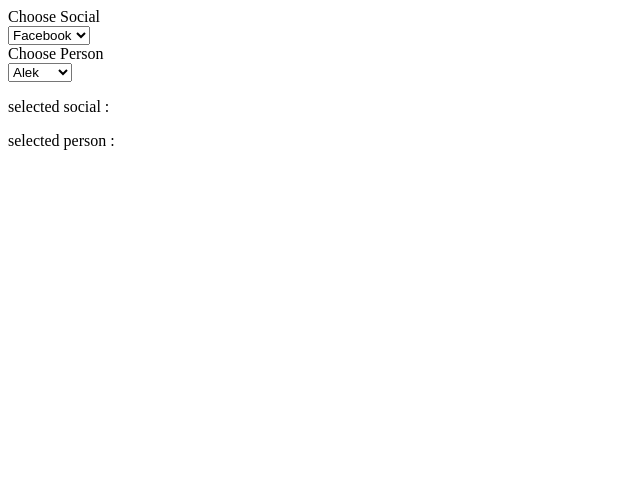
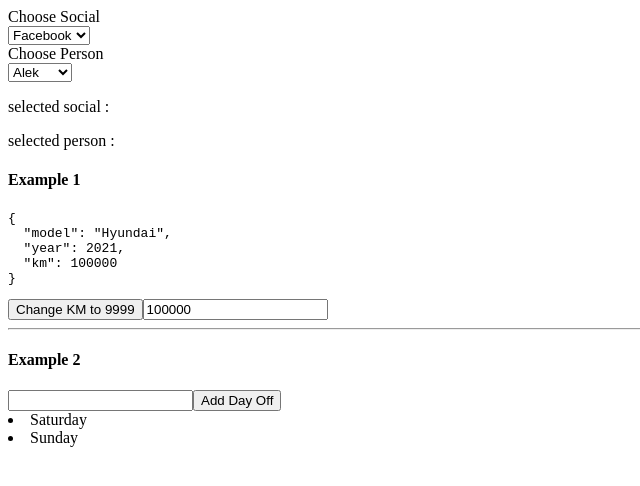
Before and after one commit to MickeyMKD/reactjs18, a React (Create React App) app: page / in a window 1280 px wide. Shown: the top 486 px of the page, without its empty margins (0-640 px from the left). Built offline with nearby package versions, Linux system fonts and the light colour scheme.

Commit message:
Updated c5

```diff
--- a/src/App.js
+++ b/src/App.js
@@ -1,39 +1,13 @@
-import { useState } from "react";
-import { Dropdown } from "./components/Dropdown";
-
-const socials = [
-  {value: "facebook", name: "Facebook"},
-  {value: "insta", name: "Instagram"},
-  {value: "snap", name: "SnapChat"},
-  {value: "tiktok", name: "Tik-Tok"},
-]
-
-const people = [
-  {value: "1", name: "Alek"},
-  {value: "2", name: "Bojan"},
-  {value: "3", name: "Stefani"},
-  {value: "4", name: "Kiko"},
-]
+import { DisplayDropdowns } from "./components/DisplayDropdowns";
+import { Examples } from "./components/Examples";
 
 const App = () => {
 
-  const [social, setSocial] = useState("")
-  const [person, setperson] = useState("")
-
   return (
     <div>
-      <Dropdown
-        label="Choose Social"
-        elements={socials}
-        onChangeDropdown={setSocial} />
+      <DisplayDropdowns />
 
-      <Dropdown
-        label="Choose Person"
-        elements={people}
-        onChangeDropdown={setperson} />
-
-      <p>selected social : {social}</p>
-      <p>selected person : {person}</p>
+      <Examples />
     </div>
   );
 }
--- /dev/null
+++ b/src/components/DisplayDropdowns.js
@@ -0,0 +1,28 @@
+import { useState } from "react";
+import { Dropdown } from "./Dropdown";
+import { socials, people } from "../mockData";
+
+
+export const DisplayDropdowns = () => {
+
+    const [social, setSocial] = useState("")
+    const [person, setperson] = useState("")
+
+    return (
+        <div>
+        <Dropdown
+            label="Choose Social"
+            elements={socials}
+            onChangeDropdown={setSocial} />
+
+        <Dropdown
+            label="Choose Person"
+            elements={people}
+            onChangeDropdown={setperson} />
+
+        <p>selected social : {social}</p>
+        <p>selected person : {person}</p>
+      </div>
+
+    )
+}
--- /dev/null
+++ b/src/components/Examples.js
@@ -0,0 +1,60 @@
+import { useState } from "react"
+
+export const Examples = () => {
+
+    const [car, setCar] = useState({
+        model: "Hyundai",
+        year: 2021,
+        km: 100000
+    })
+
+
+    const printObject = (object) => {
+        return <pre>{JSON.stringify(object, null, 2)}</pre>
+    }
+
+    const changeKm = () => {
+        setCar({
+            ...car, // go prezapishuva cel objekt
+            km: 9999
+        })
+    }
+
+
+//Example 2
+
+const [daysOff, setDaysOff] = useState(['Saturday', 'Sunday'])
+const [newDay, setNewDay] = useState("")
+
+const addNewDayOff = () => {
+    setDaysOff([...daysOff, newDay])
+    setNewDay("")
+}
+
+    return (
+        <div>
+            <h4>Example 1</h4>
+            {printObject(car)}
+            <button
+                onClick={() => changeKm()}
+            >Change KM to 9999</button>
+            <input
+                placeholder="Enter KM"
+                value={car.km}
+                onChange={(e) => setCar({...car, km: e.target.value})}
+            />
+            <hr />
+            <h4>Example 2</h4>
+
+            <input
+                value={newDay}
+                onChange={((e) => setNewDay(e.target.value))}
+            />
+            <button
+                onClick={addNewDayOff}
+            >Add Day Off</button>
+
+            {daysOff.map((day, i) => <li key={i}>{day}</li>)}
+        </div>
+    )
+}
--- /dev/null
+++ b/src/mockData/index.js
@@ -0,0 +1,13 @@
+export const socials = [
+    {value: "facebook", name: "Facebook"},
+    {value: "insta", name: "Instagram"},
+    {value: "snap", name: "SnapChat"},
+    {value: "tiktok", name: "Tik-Tok"},
+  ]
+
+export const people = [
+    {value: "1", name: "Alek"},
+    {value: "2", name: "Bojan"},
+    {value: "3", name: "Stefani"},
+    {value: "4", name: "Kiko"},
+  ]
```
